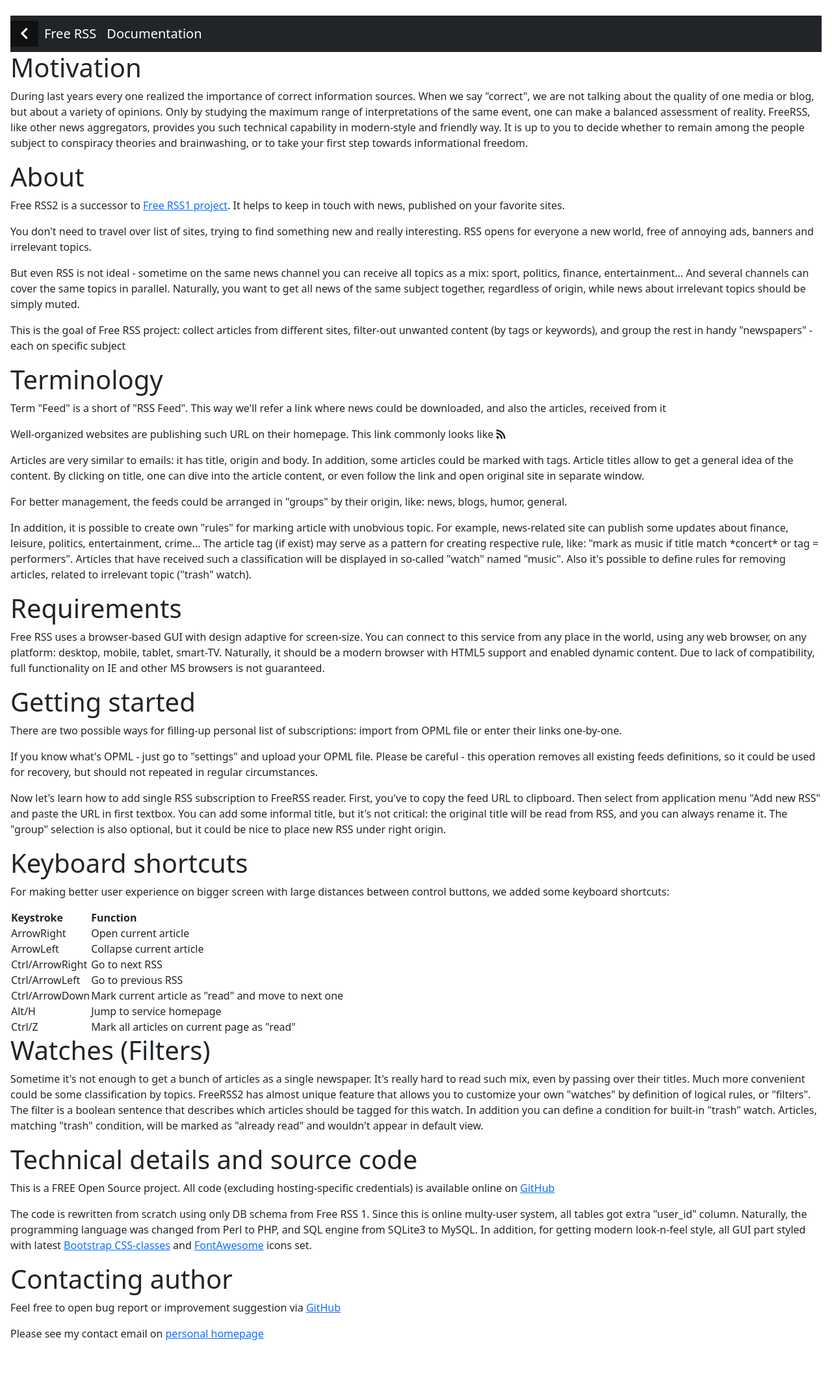
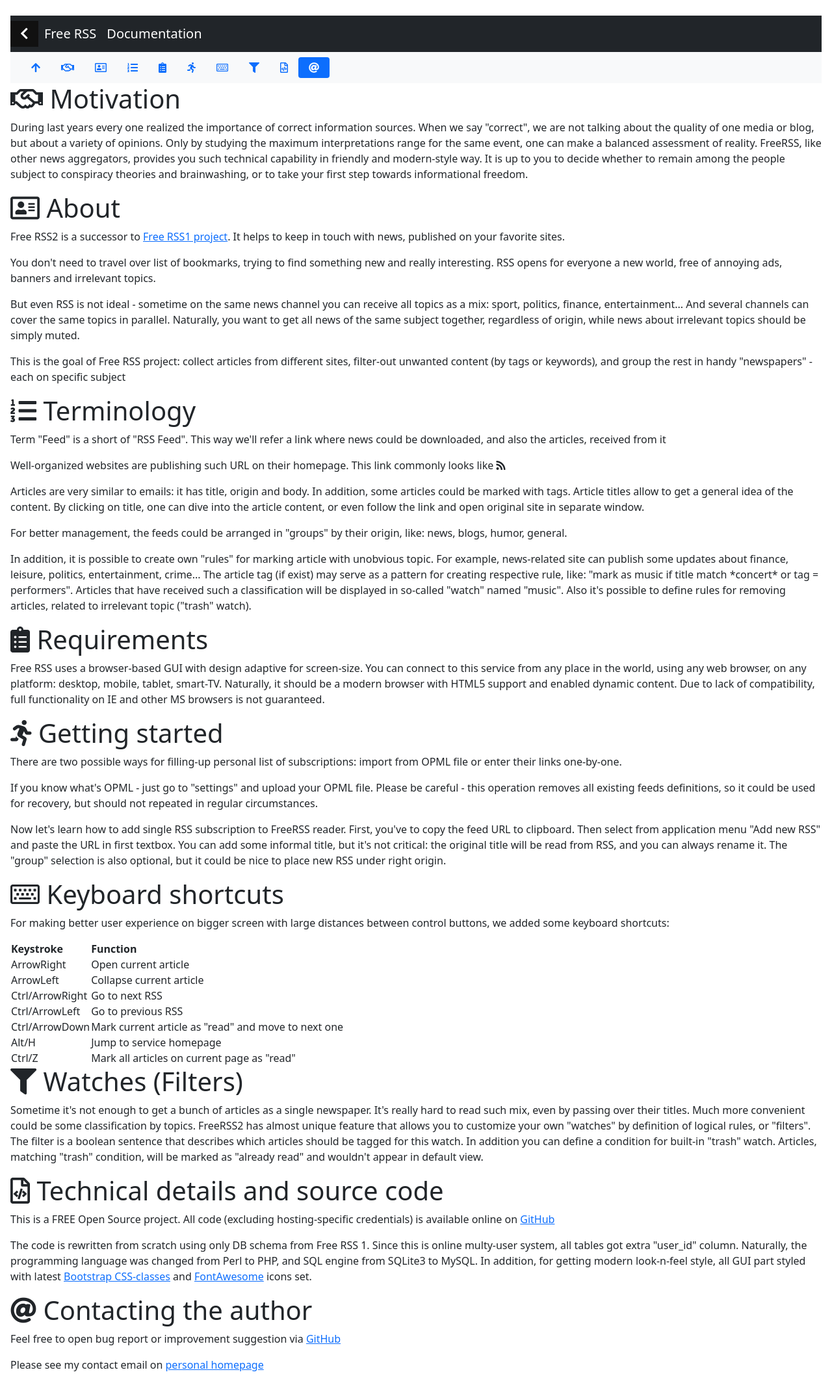
Before and after one commit to freerss2/freerss2, a PHP site: page /help/index.php in a window 1280 px wide. Shown: the whole page at 65% size. Before the commit the page ends 2062 px from the top, so only its background shows below. Run offline with PHP 8.4, Linux system fonts and the light colour scheme; some libraries are stand-ins or nearby versions.

Commit message:
Scroll-spy bar in help document

```diff
--- a/htdocs/help/index.php
+++ b/htdocs/help/index.php
@@ -30,7 +30,7 @@
 
     <title>Free RSS - Documentation</title>
   </head>
-  <body>
+  <body onload="setArticlesContext(0);" data-bs-spy="scroll" data-bs-target="#navbar-help" data-bs-offset="0" tabindex="0">
 
     <!-- Optional JavaScript; choose one of the two! -->
 
@@ -50,31 +50,68 @@
           <span class="navbar-brand">&nbsp;<a href="/" class="navbar-brand">Free RSS</a>Documentation</span>
         </div>
       </nav>
+     <div style="position:relative;">
+      <nav id="navbar-help" class="navbar navbar-light bg-light px-3 " style="position: sticky; top: 0; z-index: 1022;">
+        <ul class="nav nav-pills">
+          <li class="nav-item" title="Scroll up">
+            <a class="nav-link" href="#"><i class="fas fa-arrow-up"></i></a>
+          </li>
+          <li class="nav-item" title="Motivation">
+            <a class="nav-link" href="#motivation"><i class="far fa-handshake"></i></a>
+          </li>
+          <li class="nav-item" title="About">
+            <a class="nav-link" href="#about"><i class="far fa-address-card"></i></a>
+          </li>
+          <li class="nav-item" title="Terminology">
+            <a class="nav-link" href="#terminology"><i class="fas fa-list-ol"></i></a>
+          </li>
+          <li class="nav-item" title="Requirements">
+            <a class="nav-link" href="#requirements"><i class="fas fa-clipboard-list"></i></a>
+          </li>
+          <li class="nav-item" title="Getting started">
+            <a class="nav-link" href="#start"><i class="fas fa-running"></i></a>
+          </li>
+          <li class="nav-item" title="Keyboard shortcuts">
+            <a class="nav-link" href="#keyboard"><i class="far fa-keyboard"></i></a>
+          </li>
+          <li class="nav-item" title="Watches (Filters)">
+            <a class="nav-link" href="#WatchFilters"><i class="fas fa-filter"></i></a>
+          </li>
+          <li class="nav-item" title="Technical details and source code">
+            <a class="nav-link" href="#code"><i class="far fa-file-code"></i></a>
+          </li>
+          <li class="nav-item" title="Contacting the author">
+            <a class="nav-link" href="#author"><i class="fas fa-at"></i></a>
+          </li>
+        </ul>
+      </nav>
+
       <a name="motivation"></a>
-      <H1>Motivation</H1>
-      <p>During last years every one realized the importance of correct information sources. When we say "correct", we are not talking about the quality of one media or blog, but about a variety of opinions. Only by studying the maximum range of interpretations of the same event, one can make a balanced assessment of reality. FreeRSS, like other news aggregators, provides you such technical capability in modern-style and friendly way. It is up to you to decide whether to remain among the people subject to conspiracy theories and brainwashing, or to take your first step towards informational freedom.</p>
+      <H1 id="motivation"><i class="far fa-handshake"></i> Motivation</H1>
+      <p>During last years every one realized the importance of correct information sources. When we say "correct", we are not talking about the quality of one media or blog, but about a variety of opinions. Only by studying the maximum interpretations range for the same event, one can make a balanced assessment of reality. FreeRSS, like other news aggregators, provides you such technical capability in friendly and modern-style way. It is up to you to decide whether to remain among the people subject to conspiracy theories and brainwashing, or to take your first step towards informational freedom.</p>
       <a name="about"></a>
-      <H1>About</H1>
+      <H1 id="about"><i class="far fa-address-card"></i> About</H1>
       <p>Free RSS2 is a successor to <a href="http://felixl.coolpage.biz/free_rss/" target="_blank">Free RSS1 project</a>. It helps to keep in touch with news, published on your favorite sites.</p>
-      <p>You don't need to travel over list of sites, trying to find something new and really interesting. RSS opens for everyone a new world, free of annoying ads, banners and irrelevant topics.</p>
+      <p>You don't need to travel over list of bookmarks, trying to find something new and really interesting. RSS opens for everyone a new world, free of annoying ads, banners and irrelevant topics.</p>
       <p>But even RSS is not ideal - sometime on the same news channel you can receive all topics as a mix: sport, politics, finance, entertainment... And several channels can cover the same topics in parallel. Naturally, you want to get all news of the same subject together, regardless of origin, while news about irrelevant topics should be simply muted.<p>
       <p>This is the goal of Free RSS project: collect articles from different sites, filter-out unwanted content (by tags or keywords), and group the rest in handy "newspapers" - each on specific subject</p>
       <a name="terminology"></a>
-      <H1>Terminology</H1>
+      <H1 id="terminology"><i class="fas fa-list-ol"></i> Terminology</H1>
       <p>Term "Feed" is a short of "RSS Feed". This way we'll refer a link where news could be downloaded, and also the articles, received from it</p>
       <p>Well-organized websites are publishing such URL on their homepage. This link commonly looks like <i class="fa fa-rss"></i></p>
       <p>Articles are very similar to emails: it has title, origin and body. In addition, some articles could be marked with tags. Article titles allow to get a general idea of the content. By clicking on title, one can dive into the article content, or even follow the link and open original site in separate window.</p>
       <p>For better management, the feeds could be arranged in "groups" by their origin, like: news, blogs, humor, general.</p>
       <p>In addition, it is possible to create own "rules" for marking article with unobvious topic. For example, news-related site can publish some updates about finance, leisure, politics, entertainment, crime... The article tag (if exist) may serve as a pattern for creating respective rule, like: "mark as music if title match *concert* or tag = performers". Articles that have received such a classification will be displayed in so-called "watch" named "music". Also it's possible to define rules for removing articles, related to irrelevant topic ("trash" watch).</p>
-      <H1>Requirements</H1>
+      <a name="requirements"></a>
+      <H1 id="requirements"><i class="fas fa-clipboard-list"></i> Requirements</H1>
       <p>Free RSS uses a browser-based GUI with design adaptive for screen-size. You can connect to this service from any place in the world, using any web browser, on any platform: desktop, mobile, tablet, smart-TV. Naturally, it should be a modern browser with HTML5 support and enabled dynamic content. Due to lack of compatibility, full functionality on IE and other MS browsers is not guaranteed.</p>
       <a name="start"></a>
-      <H1>Getting started</H1>
+      <H1 id="start"><i class="fas fa-running"></i> Getting started</H1>
       <p>There are two possible ways for filling-up personal list of subscriptions: import from OPML file or enter their links one-by-one.</p>
       <p>If you know what's OPML - just go to "settings" and upload your OPML file. Please be careful - this operation removes all existing feeds definitions, so it could be used for recovery, but should not repeated in regular circumstances.</p>
       <p>Now let's learn how to add single RSS subscription to FreeRSS reader. First, you've to copy the feed URL to clipboard. Then select from application menu "Add new RSS" and paste the URL in first textbox. You can add some informal title, but it's not critical: the original title will be read from RSS, and you can always rename it. The "group" selection is also optional, but it could be nice to place new RSS under right origin.</p>
       <a name="keyboard"></a>
-      <H1>Keyboard shortcuts</H1>
+      <H1 id="keyboard"><i class="far fa-keyboard"></i> Keyboard shortcuts</H1>
       <p>For making better user experience on bigger screen with large distances between control buttons, we added some keyboard shortcuts:</p>
       <table>
         <tr><th>Keystroke</th><th>Function</th></tr>
@@ -87,13 +124,14 @@
         <tr><td>Ctrl/Z</td><td>Mark all articles on current page as "read"</td></tr>
       </table>
       <a name="WatchFilters"></a>
-      <H1>Watches (Filters)</H1>
+      <H1 id="WatchFilters"><i class="fas fa-filter"></i> Watches (Filters)</H1>
       <p>Sometime it's not enough to get a bunch of articles as a single newspaper. It's really hard to read such mix, even by passing over their titles. Much more convenient could be some classification by topics. FreeRSS2 has almost unique feature that allows you to customize your own "watches" by definition of logical rules, or "filters". The filter is a boolean sentence that describes which articles should be tagged for this watch. In addition you can define a condition for built-in "trash" watch. Articles, matching "trash" condition, will be marked as "already read" and wouldn't appear in default view.</p>
-      <H1>Technical details and source code</H1>
+      <a name="code"></a>
+      <H1 id="code"><i class="far fa-file-code"></i> Technical details and source code</H1>
       <p>This is a FREE Open Source project. All code (excluding hosting-specific credentials) is available online on <a href="https://github.com/freerss2/freerss2" target="_blank">GitHub</a></p>
       <p>The code is rewritten from scratch using only DB schema from Free RSS 1. Since this is online multy-user system, all tables got extra "user_id" column. Naturally, the programming language was changed from Perl to PHP, and SQL engine from SQLite3 to MySQL. In addition, for getting modern look-n-feel style, all GUI part styled with latest <a href="https://getbootstrap.com/" target="_blank">Bootstrap CSS-classes</a> and <a href="https://fontawesome.com/" target="_blank">FontAwesome</a> icons set.</p>
       <a name="author"></a>
-      <H1>Contacting author</H1>
+      <H1 id="author"><i class="fas fa-at"></i> Contacting the author</H1>
       <p>Feel free to open bug report or improvement suggestion via <a href="https://github.com/freerss2/freerss2/issues/new" target="_blank">GitHub</a></p>
       <p>Please see my contact email on <a href="http://felixl.coolpage.biz/" target="_blank">personal homepage</a></p>
     </div>
```
